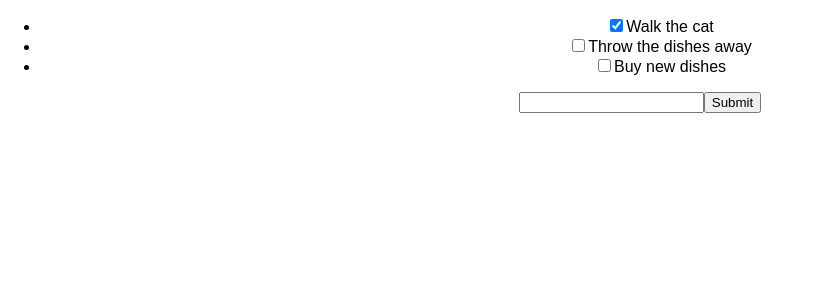
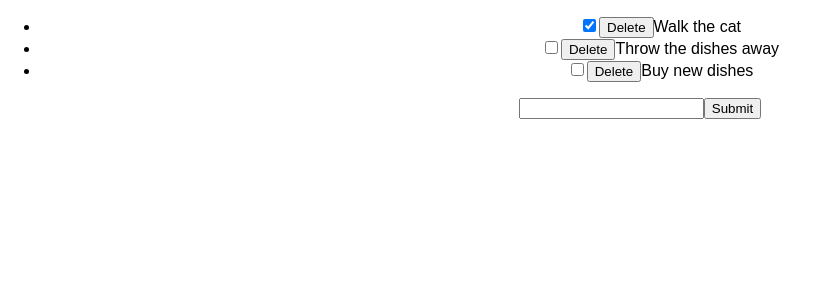
Before and after one commit to jylei2426/react-to-do, a React (Create React App) app: page / in a window 1280 px wide. Shown: the top 300 px of the page, without its empty margins (0-818 px from the left). Built offline with nearby package versions, Linux system fonts and the light colour scheme.

Commit message:
deletetodo

```diff
--- a/src/components/ToDo.js
+++ b/src/components/ToDo.js
@@ -5,6 +5,7 @@ class ToDo extends Component {
     return (
     <li>
       <input type="checkbox" checked={ this.props.isCompleted } onChange={ this.props.toggleComplete } />
+      <button type="button" onClick={ this.props.deleteTodo } > Delete </button>
       <span>{ this.props.description }</span>
     </li>
     );
```
